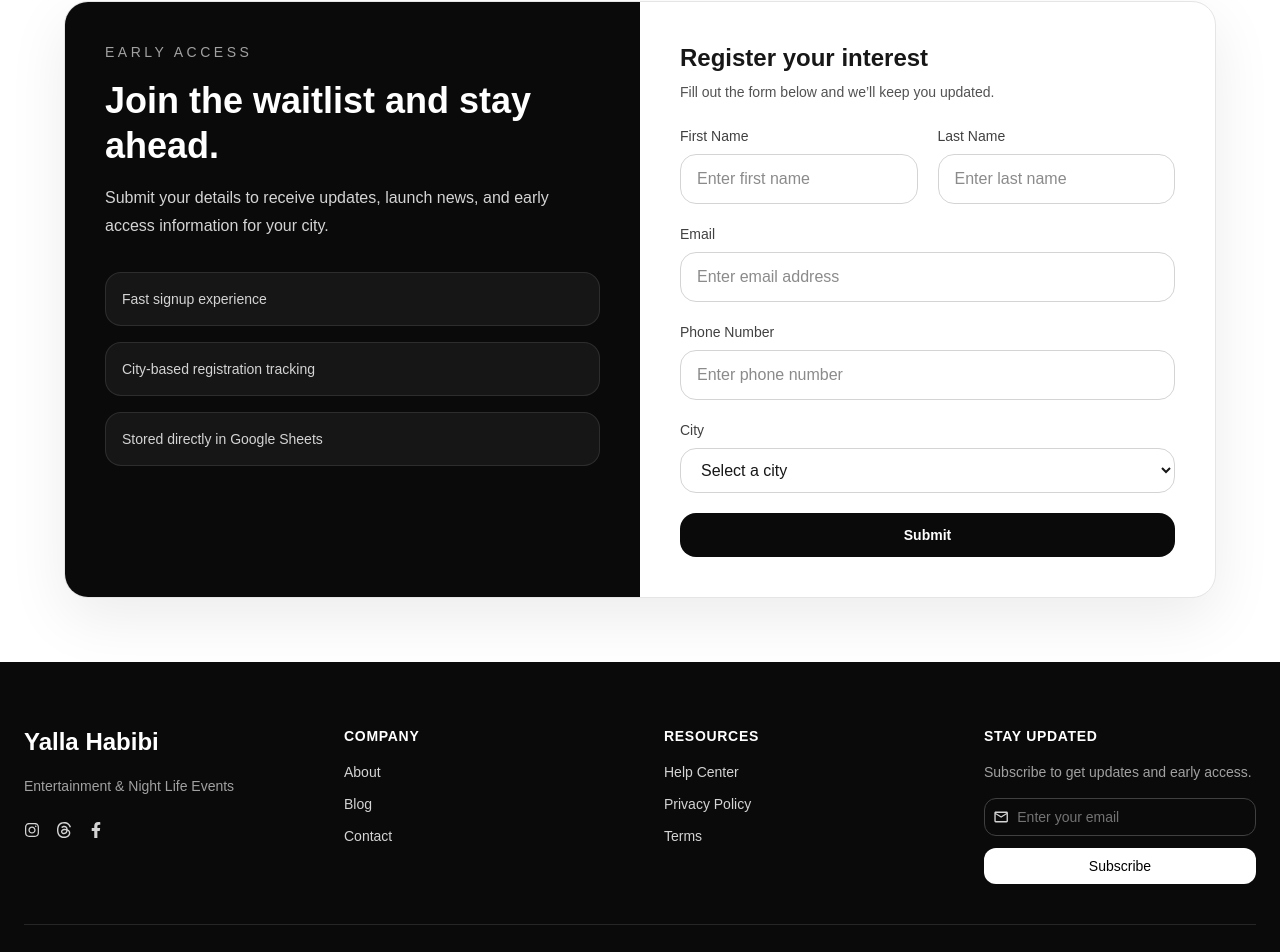
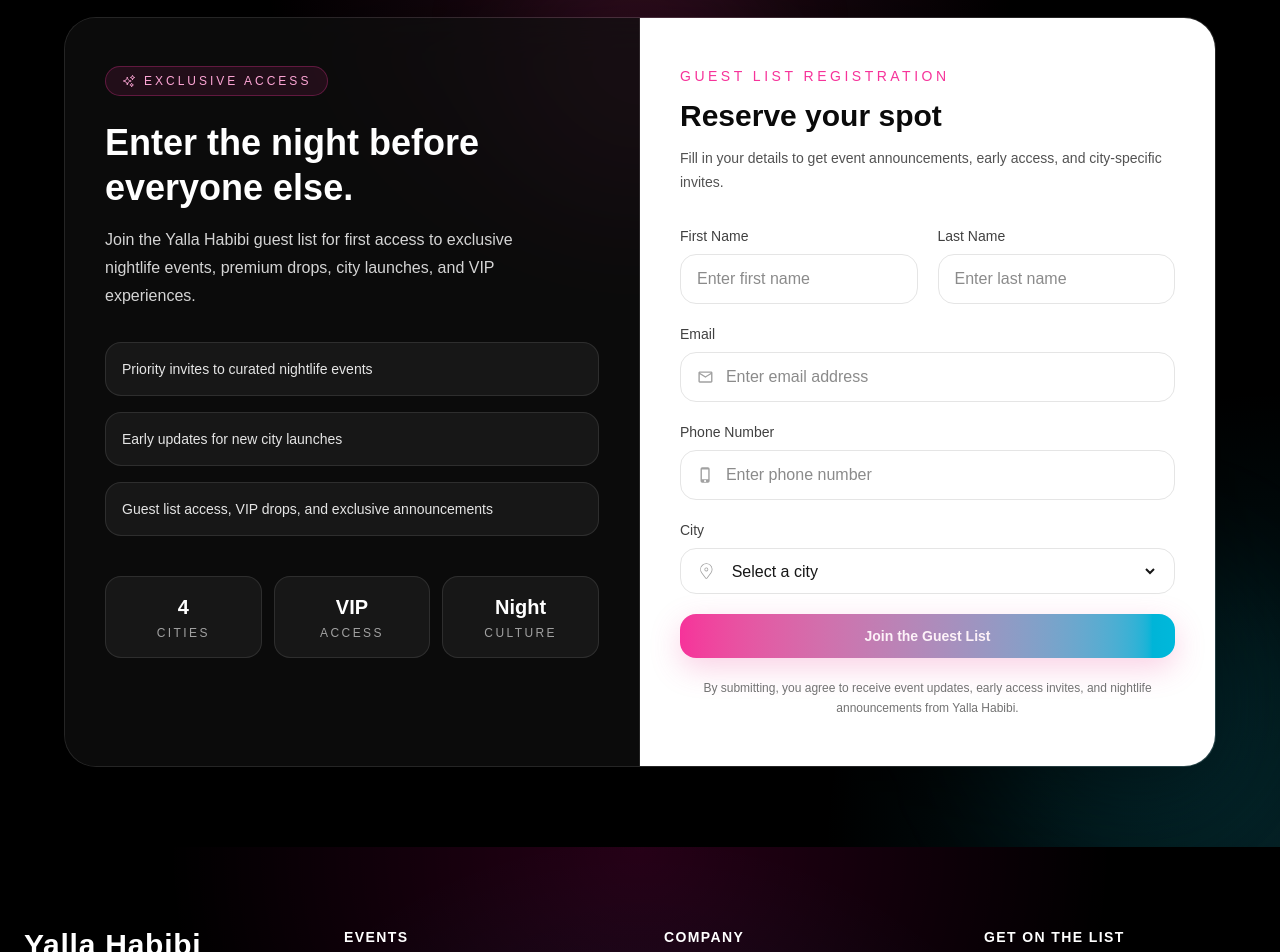
Before and after one commit to pratikdilipshinde/yallahabibiworld, a Next.js app: page / in a window 1280 px wide. Shown: the part 1023-1975 px from the top of the page. Built offline with nearby package versions, Linux system fonts and the light colour scheme.

Commit message:
Footer and Form UI Modifications

```diff
--- a/app/components/EarlybirdForm.tsx
+++ b/app/components/EarlybirdForm.tsx
@@ -2,6 +2,9 @@
 
 import { useState } from "react";
 import toast from "react-hot-toast";
+import { HiOutlineSparkles } from "react-icons/hi2";
+import { MdOutlineMail, MdOutlinePhoneIphone } from "react-icons/md";
+import { CiLocationOn } from "react-icons/ci";
 
 type FormData = {
   firstName: string;
@@ -59,7 +62,7 @@
       }
 
       toast.dismiss(loadingToastId);
-      toast.success("🎉 Your details have been submitted successfully.", {
+      toast.success("🎉 You’re officially on the guest list.", {
         duration: 4000,
       });
 
@@ -84,39 +87,74 @@
   };
 
   return (
-    <section className="bg-white px-4 py-16 text-neutral-900">
-      <div className="mx-auto max-w-6xl">
-        <div className="grid overflow-hidden rounded-3xl border border-neutral-200 bg-white shadow-[0_20px_60px_rgba(0,0,0,0.08)] md:grid-cols-2">
-          <div className="bg-neutral-950 px-6 py-10 text-white sm:px-8 md:px-10">
-            <p className="text-sm font-medium uppercase tracking-[0.25em] text-neutral-400">
-              Early Access
-            </p>
-            <h2 className="mt-4 text-3xl font-semibold leading-tight sm:text-4xl">
-              Join the waitlist and stay ahead.
+    <section className="relative overflow-hidden bg-black px-4 py-20 text-white">
+      <div className="absolute inset-0 bg-[radial-gradient(circle_at_top,_rgba(236,72,153,0.16),_transparent_35%),radial-gradient(circle_at_bottom_right,_rgba(34,211,238,0.14),_transparent_30%)]" />
+      <div className="absolute left-1/2 top-10 h-56 w-56 -translate-x-1/2 rounded-full bg-pink-500/10 blur-3xl" />
+      <div className="absolute bottom-0 right-0 h-72 w-72 rounded-full bg-cyan-400/10 blur-3xl" />
+
+      <div className="relative mx-auto max-w-6xl">
+        <div className="grid overflow-hidden rounded-[2rem] border border-white/10 bg-white/5 shadow-[0_20px_80px_rgba(0,0,0,0.45)] backdrop-blur-xl md:grid-cols-2">
+          <div className="border-b border-white/10 bg-neutral-950/70 px-6 py-10 sm:px-8 md:border-b-0 md:border-r md:px-10 md:py-12">
+            <div className="inline-flex items-center gap-2 rounded-full border border-pink-500/30 bg-pink-500/10 px-4 py-1.5 text-xs font-medium uppercase tracking-[0.25em] text-pink-300">
+              <HiOutlineSparkles className="text-sm" />
+              Exclusive Access
+            </div>
+
+            <h2 className="mt-6 max-w-md text-3xl font-semibold leading-tight text-white sm:text-4xl">
+              Enter the night before everyone else.
             </h2>
+
             <p className="mt-4 max-w-md text-sm leading-7 text-neutral-300 sm:text-base">
-              Submit your details to receive updates, launch news, and early
-              access information for your city.
+              Join the Yalla Habibi guest list for first access to exclusive
+              nightlife events, premium drops, city launches, and VIP
+              experiences.
             </p>
 
-            <div className="mt-8 space-y-4 text-sm text-neutral-300">
+            <div className="mt-8 space-y-4 text-sm text-neutral-200">
               <div className="rounded-2xl border border-white/10 bg-white/5 p-4">
-                Fast signup experience
+                Priority invites to curated nightlife events
               </div>
               <div className="rounded-2xl border border-white/10 bg-white/5 p-4">
-                City-based registration tracking
+                Early updates for new city launches
               </div>
               <div className="rounded-2xl border border-white/10 bg-white/5 p-4">
-                Stored directly in Google Sheets
+                Guest list access, VIP drops, and exclusive announcements
+              </div>
+            </div>
+
+            <div className="mt-10 grid grid-cols-3 gap-3">
+              <div className="rounded-2xl border border-white/10 bg-white/5 p-4 text-center">
+                <p className="text-xl font-semibold text-white">4</p>
+                <p className="mt-1 text-xs uppercase tracking-[0.2em] text-neutral-400">
+                  Cities
+                </p>
+              </div>
+              <div className="rounded-2xl border border-white/10 bg-white/5 p-4 text-center">
+                <p className="text-xl font-semibold text-white">VIP</p>
+                <p className="mt-1 text-xs uppercase tracking-[0.2em] text-neutral-400">
+                  Access
+                </p>
+              </div>
+              <div className="rounded-2xl border border-white/10 bg-white/5 p-4 text-center">
+                <p className="text-xl font-semibold text-white">Night</p>
+                <p className="mt-1 text-xs uppercase tracking-[0.2em] text-neutral-400">
+                  Culture
+                </p>
               </div>
             </div>
           </div>
 
-          <div className="px-6 py-10 sm:px-8 md:px-10">
-            <div className="mb-6">
-              <h3 className="text-2xl font-semibold">Register your interest</h3>
-              <p className="mt-2 text-sm text-neutral-600">
-                Fill out the form below and we’ll keep you updated.
+          <div className="bg-white px-6 py-10 text-neutral-900 sm:px-8 md:px-10 md:py-12">
+            <div className="mb-8">
+              <p className="text-sm font-medium uppercase tracking-[0.25em] text-pink-500">
+                Guest List Registration
+              </p>
+              <h3 className="mt-3 text-3xl font-semibold text-neutral-950">
+                Reserve your spot
+              </h3>
+              <p className="mt-3 text-sm leading-6 text-neutral-600">
+                Fill in your details to get event announcements, early access,
+                and city-specific invites.
               </p>
             </div>
 
@@ -136,7 +174,7 @@
                     value={formData.firstName}
                     onChange={handleChange}
                     required
-                    className="w-full rounded-2xl border border-neutral-300 px-4 py-3 outline-none transition focus:border-neutral-900"
+                    className="w-full rounded-2xl border border-neutral-200 bg-white px-4 py-3 outline-none transition focus:border-pink-500 focus:ring-2 focus:ring-pink-500/20"
                     placeholder="Enter first name"
                   />
                 </div>
@@ -155,7 +193,7 @@
                     value={formData.lastName}
                     onChange={handleChange}
                     required
-                    className="w-full rounded-2xl border border-neutral-300 px-4 py-3 outline-none transition focus:border-neutral-900"
+                    className="w-full rounded-2xl border border-neutral-200 bg-white px-4 py-3 outline-none transition focus:border-pink-500 focus:ring-2 focus:ring-pink-500/20"
                     placeholder="Enter last name"
                   />
                 </div>
@@ -168,6 +206,8 @@
                 >
                   Email
                 </label>
+                <div className="flex items-center gap-3 rounded-2xl border border-neutral-200 px-4 py-3 transition focus-within:border-pink-500 focus-within:ring-2 focus-within:ring-pink-500/20">
+                  <MdOutlineMail className="text-lg text-neutral-400" />
                   <input
                     id="email"
                     name="email"
@@ -175,9 +215,10 @@
                     value={formData.email}
                     onChange={handleChange}
                     required
-                  className="w-full rounded-2xl border border-neutral-300 px-4 py-3 outline-none transition focus:border-neutral-900"
+                    className="w-full bg-transparent outline-none"
                     placeholder="Enter email address"
                   />
+                </div>
               </div>
 
               <div>
@@ -187,6 +228,8 @@
                 >
                   Phone Number
                 </label>
+                <div className="flex items-center gap-3 rounded-2xl border border-neutral-200 px-4 py-3 transition focus-within:border-cyan-500 focus-within:ring-2 focus-within:ring-cyan-500/20">
+                  <MdOutlinePhoneIphone className="text-lg text-neutral-400" />
                   <input
                     id="phoneNumber"
                     name="phoneNumber"
@@ -194,9 +237,10 @@
                     value={formData.phoneNumber}
                     onChange={handleChange}
                     required
-                  className="w-full rounded-2xl border border-neutral-300 px-4 py-3 outline-none transition focus:border-neutral-900"
+                    className="w-full bg-transparent outline-none"
                     placeholder="Enter phone number"
                   />
+                </div>
               </div>
 
               <div>
@@ -206,13 +250,15 @@
                 >
                   City
                 </label>
+                <div className="flex items-center gap-3 rounded-2xl border border-neutral-200 px-4 py-3 transition focus-within:border-cyan-500 focus-within:ring-2 focus-within:ring-cyan-500/20">
+                  <CiLocationOn className="text-xl text-neutral-400" />
                   <select
                     id="city"
                     name="city"
                     value={formData.city}
                     onChange={handleChange}
                     required
-                  className="w-full rounded-2xl border border-neutral-300 bg-white px-4 py-3 outline-none transition focus:border-neutral-900"
+                    className="w-full bg-transparent outline-none"
                   >
                     <option value="">Select a city</option>
                     {cityOptions.map((city) => (
@@ -222,14 +268,20 @@
                     ))}
                   </select>
                 </div>
+              </div>
 
               <button
                 type="submit"
                 disabled={loading}
-                className="w-full cursor-pointer rounded-2xl bg-neutral-950 px-5 py-3 text-sm font-semibold text-white transition hover:opacity-90 disabled:cursor-not-allowed disabled:opacity-60"
+                className="w-full rounded-2xl bg-gradient-to-r from-pink-500 to-cyan-500 px-5 py-3 text-sm font-semibold text-pink-50 cursor-pointer shadow-[0_10px_30px_rgba(236,72,153,0.25)] transition hover:opacity-90 disabled:cursor-not-allowed disabled:opacity-60"
               >
-                {loading ? "Submitting..." : "Submit"}
+                {loading ? "Submitting..." : "Join the Guest List"}
               </button>
+
+              <p className="text-center text-xs leading-5 text-neutral-500">
+                By submitting, you agree to receive event updates, early access
+                invites, and nightlife announcements from Yalla Habibi.
+              </p>
             </form>
           </div>
         </div>
--- a/app/components/Footer.tsx
+++ b/app/components/Footer.tsx
@@ -11,66 +11,76 @@
 
 export default function Footer() {
   return (
-    <footer className="bg-neutral-950 text-neutral-300">
+    <footer className="relative bg-black text-neutral-300 overflow-hidden">
 
-      <div className="mx-auto max-w-7xl px-6 py-16">
+      {/* Glow Background */}
+      <div className="absolute inset-0 bg-[radial-gradient(circle_at_top,_rgba(255,0,150,0.15),_transparent_60%)]" />
+      <div className="absolute inset-0 bg-[radial-gradient(circle_at_bottom,_rgba(0,200,255,0.1),_transparent_60%)]" />
+
+      <div className="relative mx-auto max-w-7xl px-6 py-20">
 
         {/* Top Section */}
         <div className="grid gap-12 md:grid-cols-4">
 
           {/* Brand */}
           <div>
-            <h2 className="text-2xl font-semibold text-white">
+            <h2 className="text-3xl font-bold text-white tracking-wide">
               Yalla Habibi
             </h2>
-            <p className="mt-4 text-sm leading-6 text-neutral-400">
-              Entertainment & Night Life Events
+
+            <p className="mt-4 text-sm text-neutral-400 leading-6">
+              Premium nightlife experiences, exclusive parties, and unforgettable vibes.
+              Join the movement.
             </p>
 
             {/* Social Icons */}
-            <div className="mt-6 flex gap-4">
-              <FaInstagram className="cursor-pointer hover:text-white" />
-              <SiThreads className="cursor-pointer hover:text-white" />
-              <FaFacebookF className="cursor-pointer hover:text-white" />
-
+            <div className="mt-6 flex gap-4 text-lg">
+              <FaInstagram className="cursor-pointer hover:text-pink-500 transition" />
+              <SiThreads className="cursor-pointer hover:text-white transition" />
+              <FaFacebookF className="cursor-pointer hover:text-blue-500 transition" />
+              <FaXTwitter className="cursor-pointer hover:text-neutral-100 transition" />
+              <FaYoutube className="cursor-pointer hover:text-red-500 transition" />
             </div>
           </div>
 
-          {/* Links 1 */}
+          {/* Events */}
           <div>
-            <h3 className="text-sm font-semibold uppercase tracking-wider text-white">
+            <h3 className="text-sm font-semibold uppercase tracking-widest text-white">
+              Events
+            </h3>
+            <ul className="mt-4 space-y-3 text-sm">
+              <li><a href="#" className="hover:text-pink-400 transition">Upcoming Events</a></li>
+              <li><a href="#" className="hover:text-pink-400 transition">Past Nights</a></li>
+              <li><a href="#" className="hover:text-pink-400 transition">VIP Access</a></li>
+              <li><a href="#" className="hover:text-pink-400 transition">Book a Table</a></li>
+            </ul>
+          </div>
+
+          {/* Company */}
+          <div>
+            <h3 className="text-sm font-semibold uppercase tracking-widest text-white">
               Company
             </h3>
             <ul className="mt-4 space-y-3 text-sm">
-              <li><a href="#" className="hover:text-white">About</a></li>
-              <li><a href="#" className="hover:text-white">Blog</a></li>
-              <li><a href="#" className="hover:text-white">Contact</a></li>
+              <li><a href="#" className="hover:text-cyan-400 transition">About Us</a></li>
+              <li><a href="#" className="hover:text-cyan-400 transition">Contact</a></li>
+              <li><a href="#" className="hover:text-cyan-400 transition">Collaborate</a></li>
+              <li><a href="#" className="hover:text-cyan-400 transition">Privacy</a></li>
             </ul>
           </div>
 
-          {/* Links 2 */}
+          {/* Newsletter / CTA */}
           <div>
-            <h3 className="text-sm font-semibold uppercase tracking-wider text-white">
-              Resources
+            <h3 className="text-sm font-semibold uppercase tracking-widest text-white">
+              Get On The List
             </h3>
-            <ul className="mt-4 space-y-3 text-sm">
-              <li><a href="#" className="hover:text-white">Help Center</a></li>
-              <li><a href="#" className="hover:text-white">Privacy Policy</a></li>
-              <li><a href="#" className="hover:text-white">Terms</a></li>
-            </ul>
-          </div>
 
-          {/* Newsletter */}
-          <div>
-            <h3 className="text-sm font-semibold uppercase tracking-wider text-white">
-              Stay Updated
-            </h3>
             <p className="mt-4 text-sm text-neutral-400">
-              Subscribe to get updates and early access.
+              Be the first to know about exclusive drops, VIP invites & events.
             </p>
 
-            <div className="mt-4 flex items-center gap-2 rounded-xl border border-neutral-700 p-2">
-              <MdOutlineMail size={18} />
+            <div className="mt-4 flex items-center gap-2 rounded-xl border border-neutral-700 bg-neutral-900/60 px-3 py-2">
+              <MdOutlineMail size={18} className="text-neutral-400" />
               <input
                 type="email"
                 placeholder="Enter your email"
@@ -78,15 +88,15 @@
               />
             </div>
 
-            <button className="mt-3 w-full rounded-xl bg-white py-2 text-sm font-medium text-black hover:bg-neutral-200">
-              Subscribe
+            <button className="mt-4 w-full rounded-xl bg-gradient-to-r from-pink-500 to-cyan-500 py-2 text-sm font-semibold text-white hover:opacity-90 transition">
+              Join Now
             </button>
           </div>
 
         </div>
 
         {/* Divider */}
-        <div className="my-10 h-px bg-neutral-800" />
+        <div className="my-12 h-px bg-neutral-800" />
 
         {/* Bottom */}
         <div className="flex flex-col items-center justify-between gap-4 text-sm md:flex-row">
@@ -95,7 +105,7 @@
           </p>
 
           <p className="text-neutral-500">
-            Build by: Pratik Shinde
+            Built with 🔥 by Pratik Shinde
           </p>
         </div>
 
```
Lines whose indentation alone changed are shown as unchanged.
